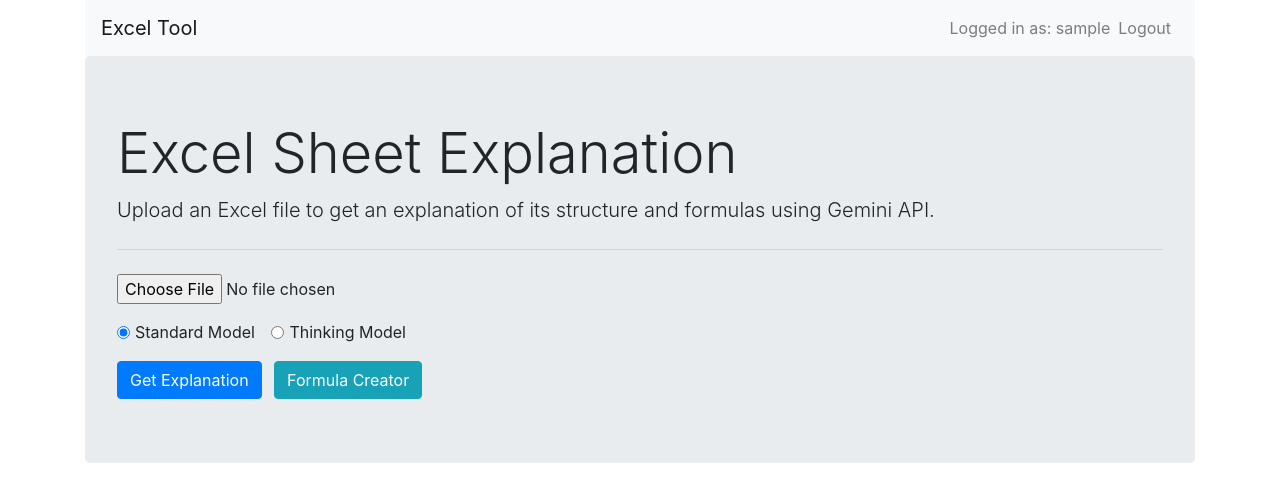
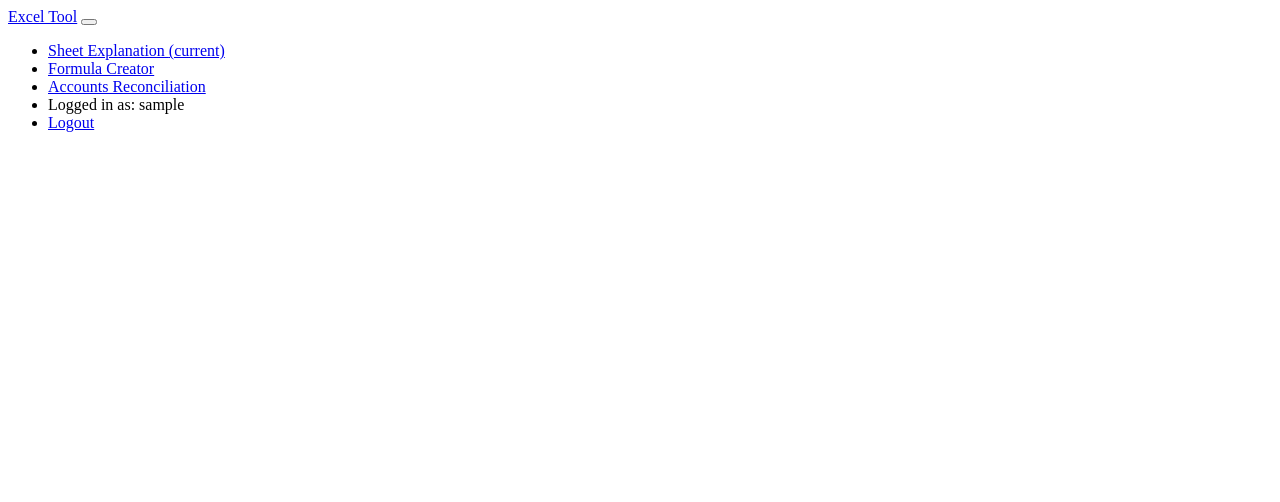
Before and after one commit to seanmcmahon101/render-reconcile-test, a Flask app: page / in a window 1280 px wide. Shown: the top 502 px of the page. Run offline with Flask 3, Linux system fonts and the light colour scheme; the visitor is signed in with stand-in values (Sample User, id 1); some libraries are stand-ins or nearby versions.

Commit message:
Update index.html

```diff
--- a/templates/index.html
+++ b/templates/index.html
@@ -1,19 +1,19 @@
-<!DOCTYPE html>
-<html lang="en">
-<head>
-  <meta charset="UTF-8">
-  <title>Excel Sheet Explanation</title>
-  <link rel="stylesheet" href="https://stackpath.bootstrapcdn.com/bootstrap/4.5.2/css/bootstrap.min.css">
-</head>
-<body>
-    <div class="container">
-        <nav class="navbar navbar-expand-lg navbar-light bg-light">
+<nav class="navbar navbar-expand-lg navbar-light bg-light">
             <a class="navbar-brand" href="/">Excel Tool</a>
             <button class="navbar-toggler" type="button" data-toggle="collapse" data-target="#navbarNav" aria-controls="navbarNav" aria-expanded="false" aria-label="Toggle navigation">
                 <span class="navbar-toggler-icon"></span>
             </button>
             <div class="collapse navbar-collapse" id="navbarNav">
                 <ul class="navbar-nav ml-auto">
+                    <li class="nav-item active">
+                        <a class="nav-link" href="{{ url_for('index') }}">Sheet Explanation <span class="sr-only">(current)</span></a>
+                    </li>
+                    <li class="nav-item">
+                        <a class="nav-link" href="{{ url_for('formula_creator') }}">Formula Creator</a>
+                    </li>
+                     <li class="nav-item">
+                        <a class="nav-link" href="{{ url_for('reconcile') }}">Accounts Reconciliation</a>
+                    </li>
                     {% if current_user.is_authenticated %}
                     <li class="nav-item">
                         <span class="navbar-text">Logged in as: {{ current_user.username }}</span>
@@ -29,51 +29,3 @@
                 </ul>
             </div>
         </nav>
-        <div class="jumbotron">
-      <h1 class="display-4">Excel Sheet Explanation</h1>
-      <p class="lead">Upload an Excel file to get an explanation of its structure and formulas using Gemini API.</p>
-      <hr class="my-4">
-
-      <form method="POST" enctype="multipart/form-data">
-        <div class="form-group">
-          <input type="file" class="form-control-file" id="excel_file" name="excel_file" accept=".xlsx,.xls" required>
-        </div>
-
-        <div class="form-group">
-          <div class="form-check form-check-inline">
-            <input class="form-check-input" type="radio" name="model_select" id="standard_model" value="standard" {% if model_name != 'gemini-2.0-flash-thinking-exp' %}checked{% endif %}>
-            <label class="form-check-label" for="standard_model">Standard Model</label>
-          </div>
-          <div class="form-check form-check-inline">
-            <input class="form-check-input" type="radio" name="model_select" id="thinking_model" value="thinking" {% if model_name == 'gemini-2.0-flash-thinking-exp' %}checked{% endif %}>
-            <label class="form-check-label" for="thinking_model">Thinking Model</label>
-          </div>
-        </div>
-
-        <button type="submit" class="btn btn-primary">Get Explanation</button>
-        <a href="{{ url_for('formula_creator') }}" class="btn btn-info ml-2">Formula Creator</a>
-      </form>
-
-      {% if error %}
-      <div class="alert alert-danger mt-3" role="alert">
-        {{ error }}
-      </div>
-      {% endif %}
-
-      {% if explanation_html %}
-      <div class="mt-4">
-        <h2>Explanation:</h2>
-        <div class="card p-3">
-          {{ explanation_html | safe }}
-        </div>
-        <a href="{{ url_for('export_docx_route') }}" class="btn btn-secondary mt-3">Export to DOCX</a>
-        <a href="{{ url_for('chat') }}" class="btn btn-primary mt-3">Chat about this Sheet</a>
-      </div>
-      {% endif %}
-    </div>
-  </div>
-  <script src="https://code.jquery.com/jquery-3.5.1.slim.min.js"></script>
-  <script src="https://cdn.jsdelivr.net/npm/@popperjs/core@2.5.3/dist/umd/popper.min.js"></script>
-  <script src="https://stackpath.bootstrapcdn.com/bootstrap/4.5.2/js/bootstrap.min.js"></script>
-</body>
-</html>
```
